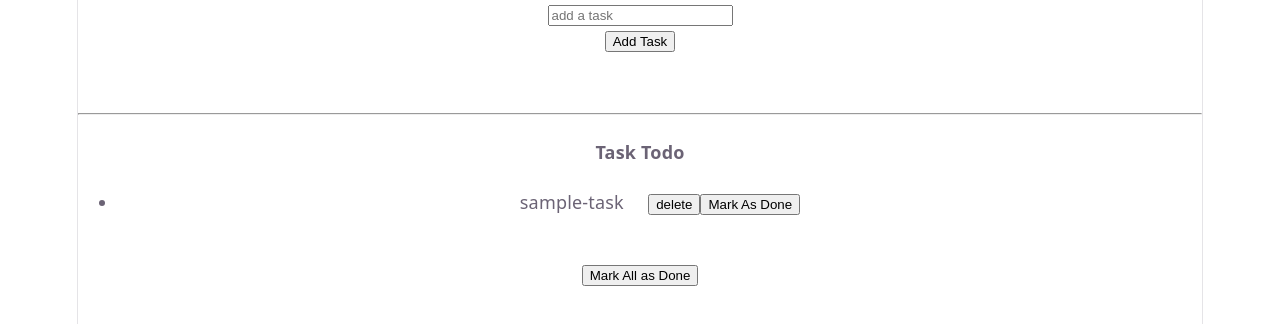
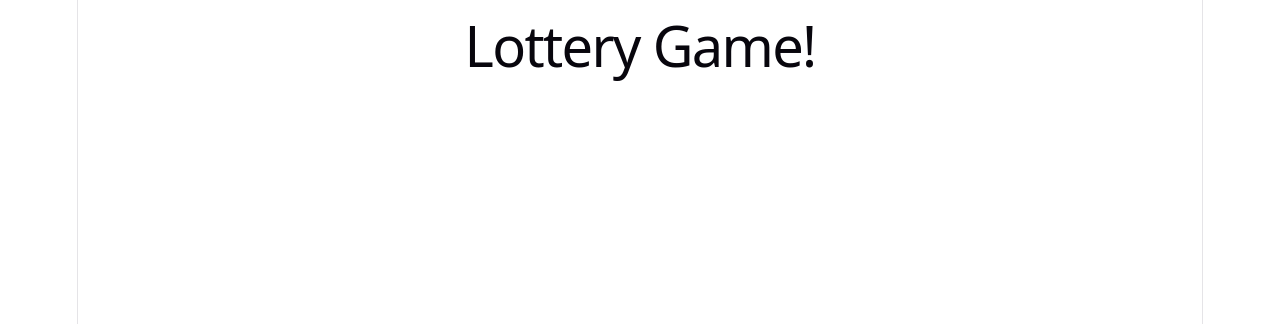
Before and after one commit to Mohit04-28/ReactProjects, a React (Vite) app in the folder react-state-class2/: page / in a window 1280 px wide. Shown: the top 324 px of the page. Built offline with nearby package versions, Linux system fonts and the light colour scheme.

Commit message:
new commit

```diff
--- a/react-state-class2/src/App.jsx
+++ b/react-state-class2/src/App.jsx
@@ -2,13 +2,14 @@
 import './App.css'
 import LudoBoard from "./LudoBoard";
 import TodoList from "./TodoList";
+import Lottery from "./Lottery";
 
 function App() {
 
 
   return (
     <>
-      <TodoList/>
+      <Lottery/>
     </>
   )
 }
--- /dev/null
+++ b/react-state-class2/src/Lottery.jsx
@@ -0,0 +1,7 @@
+export default function Lottery() {
+  return (
+    <div>
+      <h1>Lottery Game!</h1>
+    </div>
+  );
+}
```
